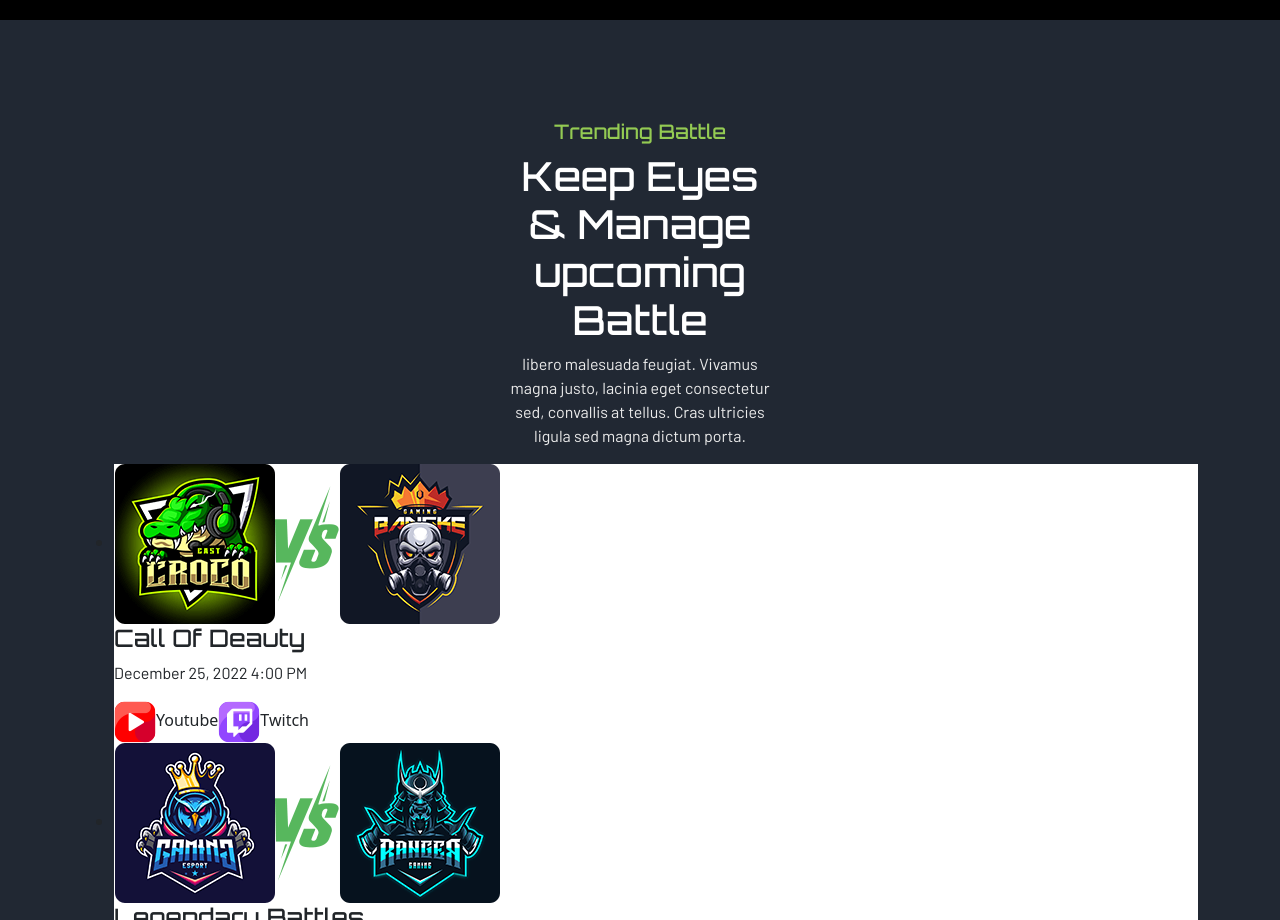
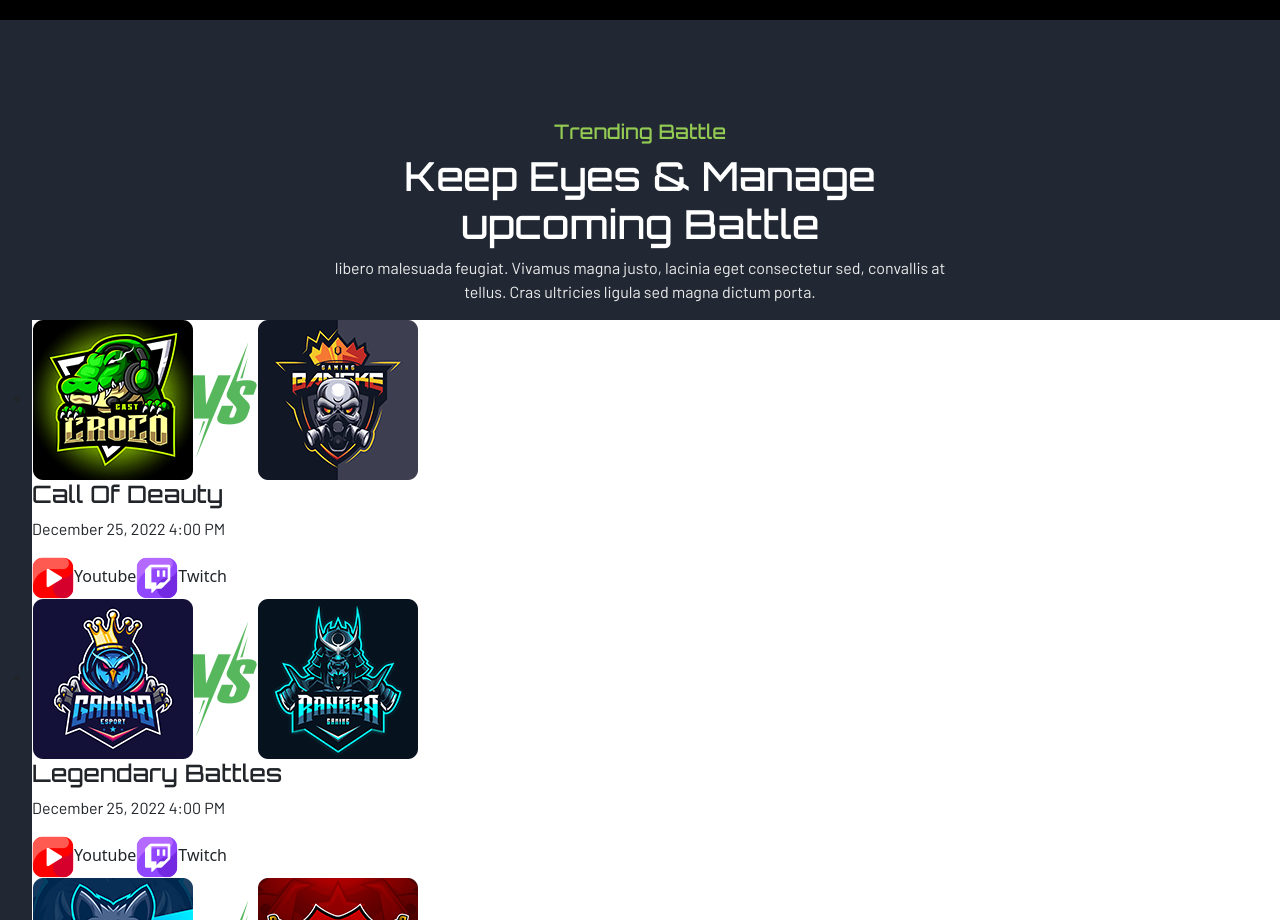
Before and after one commit to orazi-paolo/proj-html-vuejs, a Vue app: page / in a window 1280 px wide. Shown: the part 1020-1940 px from the top of the page. Built offline with nearby package versions, Linux system fonts and the light colour scheme.

Commit message:
fix baseSectionTitle and update general code

```diff
--- a/src/components/appMain-feature/AppMainFeatureBattle.vue
+++ b/src/components/appMain-feature/AppMainFeatureBattle.vue
@@ -20,23 +20,17 @@ export default {
 <!-- FeatureBattle -->
 <template>
   <section class="battle-background">
-    <div class="container">
-      <div class="row justify-content-center">
-        <div class="col-6">
           <BaseSectionTitle
             contentGreen="Trending Battle"
             mainTitle="Keep Eyes & Manage upcoming Battle"
             description="libero malesuada feugiat. Vivamus magna justo, lacinia eget consectetur sed, convallis at tellus. Cras ultricies ligula sed magna dictum porta."
-            :isCenter=true
+            :isCenter='true'
           />
-        </div>
-      </div>
       <AppMainFeatureBattleCardList />
       <div class="text-center">
         <!-- button imported from BaseComponents -->
         <BaseButton contentButton="VIEW ALL MATCH"/>
       </div>
-    </div>
   </section>
 </template>
 
```
